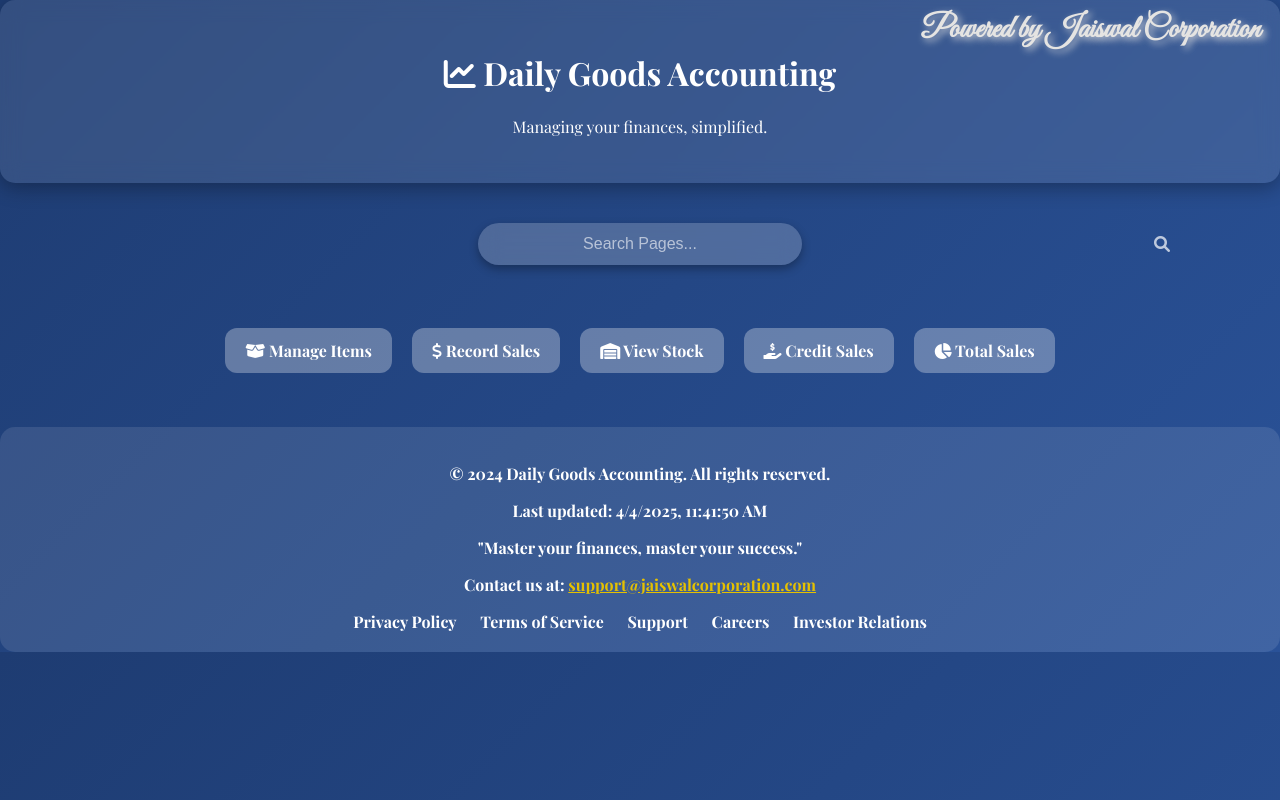
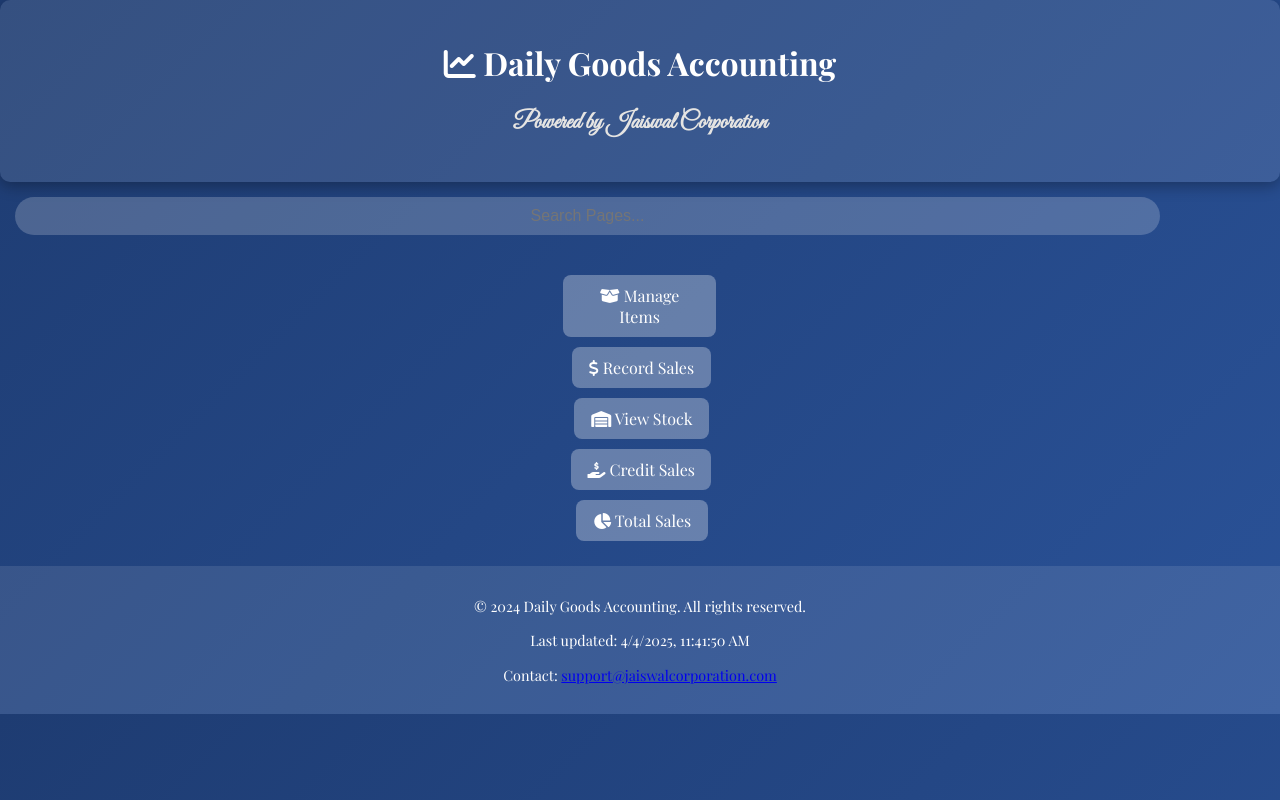
Before and after one commit to hiiamchirag/accounting, a plain HTML site: page index.html in a window 1280 px wide. Drawn offline with nearby package versions, Linux system fonts and the light colour scheme.

Commit message:
Update index.html

```diff
--- a/index.html
+++ b/index.html
@@ -7,7 +7,6 @@
   <link rel="stylesheet" href="https://fonts.googleapis.com/css2?family=Playfair+Display:wght@400;700&family=Great+Vibes&display=swap">
   <link rel="stylesheet" href="https://cdnjs.cloudflare.com/ajax/libs/font-awesome/6.0.0/css/all.min.css">
   <style>
-    /* General Styling */
     body {
       font-family: 'Playfair Display', serif;
       background: linear-gradient(135deg, #1e3c72, #2a5298);
@@ -17,132 +16,75 @@
       transition: all 0.3s ease;
     }
     .container {
-      max-width: 1100px;
-      margin: auto;
-      padding: 20px;
+      max-width: 100%;
+      padding: 15px;
     }
 
-    /* Header */
     header {
       background: rgba(255, 255, 255, 0.1);
-      padding: 30px;
+      padding: 20px;
       text-align: center;
-      border-radius: 15px;
-      box-shadow: 0 5px 20px rgba(0, 0, 0, 0.3);
-      backdrop-filter: blur(10px);
-      position: relative;
+      border-radius: 10px;
+      box-shadow: 0 4px 15px rgba(0, 0, 0, 0.3);
     }
     .company-name {
-      position: absolute;
-      top: 10px;
-      right: 20px;
-      font-size: 2rem;
+      font-size: 1.5rem;
       font-weight: bold;
       color: #E5E4E2;
       font-family: 'Great Vibes', cursive;
-      text-shadow: 3px 3px 7px rgba(229, 228, 226, 0.8);
     }
 
-    /* Navigation */
     .main-nav ul {
       list-style: none;
+      padding: 0;
+      margin: 10px 0;
       display: flex;
-      justify-content: center;
-      gap: 20px;
-      padding: 0;
-      margin-top: 15px;
-      flex-wrap: wrap;
+      flex-direction: column;
+      align-items: center;
+      gap: 10px;
     }
     .main-nav a {
       text-decoration: none;
-      padding: 12px 20px;
+      padding: 10px 15px;
       background: rgba(255, 255, 255, 0.3);
       color: #fff;
-      border-radius: 12px;
-      transition: 0.3s;
-      backdrop-filter: blur(10px);
-      font-weight: 700;
-    }
-    .main-nav a:hover {
-      background: rgba(255, 255, 255, 0.6);
-      transform: scale(1.05);
+      border-radius: 8px;
+      display: block;
+      text-align: center;
+      width: 80%;
     }
 
-    /* Search Box - Premium Glassmorphism */
-    .search-box {
-      display: flex;
-      justify-content: center;
-      align-items: center;
-      margin: 20px 0;
-      position: relative;
-    }
     .search-box input {
-      width: 300px;
-      padding: 12px;
+      width: 90%;
+      padding: 10px;
       border: none;
-      border-radius: 25px;
-      outline: none;
+      border-radius: 20px;
       text-align: center;
       font-size: 1rem;
       background: rgba(255, 255, 255, 0.2);
-      backdrop-filter: blur(10px);
       color: white;
-      box-shadow: 0 4px 10px rgba(0, 0, 0, 0.3);
-      transition: 0.3s ease;
-    }
-    .search-box input::placeholder {
-      color: rgba(255, 255, 255, 0.6);
-    }
-    .search-box input:focus {
-      background: rgba(255, 255, 255, 0.3);
-      box-shadow: 0 6px 15px rgba(0, 0, 0, 0.4);
-    }
-    .search-box i {
-      position: absolute;
-      right: 20px;
-      color: rgba(255, 255, 255, 0.7);
     }
 
-    /* Footer */
     footer {
-      margin-top: 30px;
-      padding: 20px;
+      padding: 15px;
       background: rgba(255, 255, 255, 0.1);
-      border-radius: 15px;
-      font-weight: 700;
       text-align: center;
-    }
-    .footer-links {
-      margin-top: 10px;
-    }
-    .footer-links a {
-      color: #fff;
-      text-decoration: none;
-      margin: 0 10px;
-    }
-    .footer-links a:hover {
-      text-decoration: underline;
+      font-size: 0.9rem;
     }
   </style>
 </head>
 <body>
-
-  <!-- HEADER -->
   <header>
     <h1><i class="fas fa-chart-line"></i> Daily Goods Accounting</h1>
-    <p class="tagline">Managing your finances, simplified.</p>
-    <div class="company-name">Powered by Jaiswal Corporation</div>
+    <p class="company-name">Powered by Jaiswal Corporation</p>
   </header>
 
-  <!-- SEARCH BAR -->
   <div class="container">
     <div class="search-box">
       <input type="text" id="searchInput" placeholder="Search Pages..." onkeyup="searchFunction()">
-      <i class="fas fa-search"></i>
     </div>
   </div>
 
-  <!-- NAVIGATION -->
   <div class="container">
     <nav class="main-nav">
       <ul id="navList">
@@ -155,38 +97,18 @@
     </nav>
   </div>
 
-  <!-- FOOTER -->
   <footer>
     <p>© 2024 Daily Goods Accounting. All rights reserved.</p>
     <p id="currentDateTime"></p>
-    <p>"Master your finances, master your success."</p>
-    <p>Contact us at: <a href="mailto:support@jaiswalcorporation.com" style="color:#E5C100;">support@jaiswalcorporation.com</a></p>
-    <div class="footer-links">
-      <a href="#">Privacy Policy</a>
-      <a href="#">Terms of Service</a>
-      <a href="#">Support</a>
-      <a href="#">Careers</a>
-      <a href="#">Investor Relations</a>
-    </div>
+    <p>Contact: <a href="mailto:support@jaiswalcorporation.com">support@jaiswalcorporation.com</a></p>
   </footer>
 
-  <!-- JAVASCRIPT -->
   <script>
     function updateDateTime() {
       document.getElementById("currentDateTime").textContent = `Last updated: ${new Date().toLocaleString()}`;
       setTimeout(updateDateTime, 60000);
     }
     updateDateTime();
-
-    function searchFunction() {
-      let input = document.getElementById("searchInput").value.toLowerCase();
-      let links = document.querySelectorAll(".main-nav ul li");
-      links.forEach(link => {
-        let text = link.textContent.toLowerCase();
-        link.style.display = text.includes(input) ? "block" : "none";
-      });
-    }
   </script>
-
 </body>
 </html>
```
